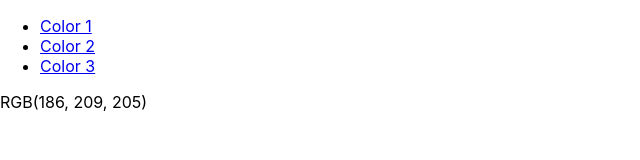
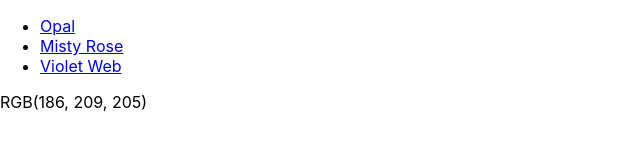
Before and after one commit to ashtonruiz/color-router2, a React (Create React App) app: page /rgb/186/209/205 in a window 1280 px wide. Shown: the top 160 px of the page, without its empty margins (0-640 px from the left). Built offline with nearby package versions, Linux system fonts and the light colour scheme.

Commit message:
changed RGB color names to actual color names. Added background URL/template literal situation but it is not working and i'm not sure why going to debug that next

```diff
--- a/src/Components/Display/Display.js
+++ b/src/Components/Display/Display.js
@@ -5,6 +5,6 @@ export default function Display() {
   const { red, green, blue } = useParams();
 
   return (
-    <div>RGB({ red }, { green }, { blue })</div>
+    <div style={{ backgroundImage: `rbg${red}, ${green}, ${blue}` }}>RGB({ red }, { green }, { blue })</div>
   );
 }
--- /dev/null
+++ b/src/Components/Nav/Nav.css
@@ -0,0 +1,4 @@
+.nav-bar {
+    display: flex;
+    flex-direction: row;
+}
--- a/src/Components/Nav/Nav.js
+++ b/src/Components/Nav/Nav.js
@@ -3,17 +3,17 @@ import { Link } from 'react-router-dom';
 
 export default function Nav() {
   return (
-    <div className='nav=bar'>
+    <div className='nav-bar'>
       <nav>
         <ul>
           <li>
-            <Link to='/rgb/186/209/205'>Color 1</Link>
+            <Link to='/rgb/186/209/205'>Opal</Link>
           </li>
           <li>
-            <Link to='/rgb/242/209/201'>Color 2</Link>
+            <Link to='/rgb/242/209/201'>Misty Rose</Link>
           </li>
           <li>
-            <Link to='/rgb/224/134/211'>Color 3</Link>
+            <Link to='/rgb/224/134/211'>Violet Web</Link>
           </li>
         </ul>
       </nav>
```
